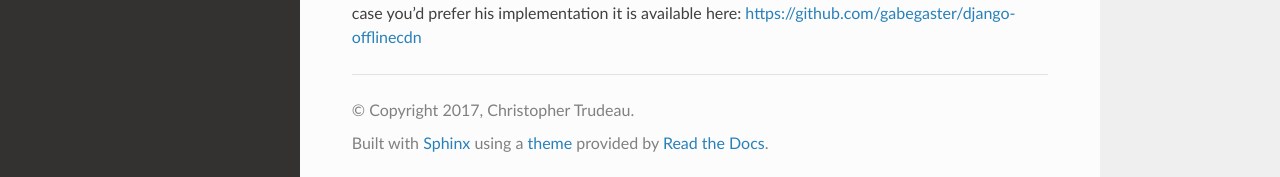
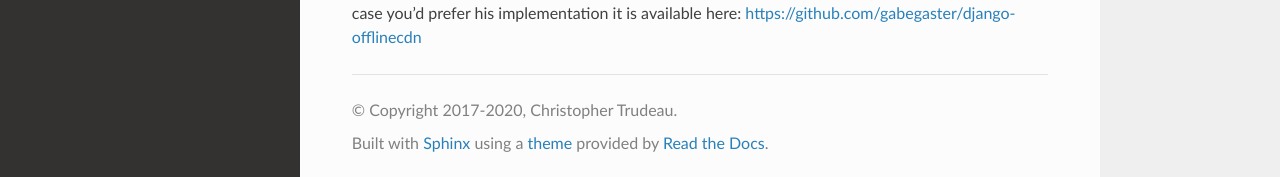
Before and after one commit to cltrudeau/django-airplane, a Sphinx documentation site: the page built from docs/index.rst, in a window 1280 px wide and 900 px high, scrolled down 2663 px. Shown: the part 720-897 px from the top of the window. Built offline with Sphinx 7.4.7 and the Read the Docs theme 2.0.0, drawn with Linux system fonts in a browser that asks for light colours; part of the change alters nothing that is shown.

```diff
--- a/docs/conf.py
+++ b/docs/conf.py
@@ -63,8 +63,10 @@ master_doc = 'index'
 
 # General information about the project.
 project = 'airplane'
-copyright = '2017, Christopher Trudeau'
+
+from datetime import datetime
 author = 'Christopher Trudeau'
+copyright = '2017-%s, %s' % (datetime.now().year, author)
 
 # The version info for the project you're documenting, acts as replacement for
 # |version| and |release|, also used in various other places throughout the
```
